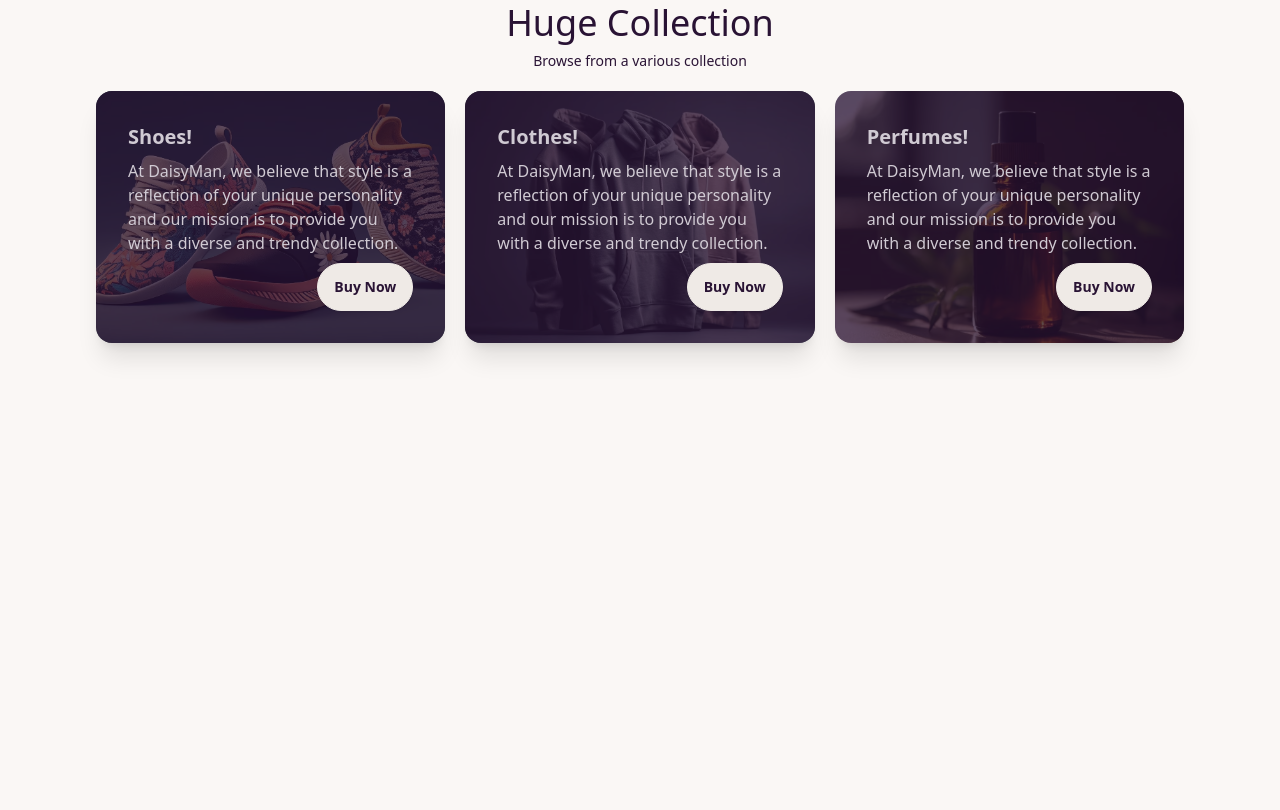
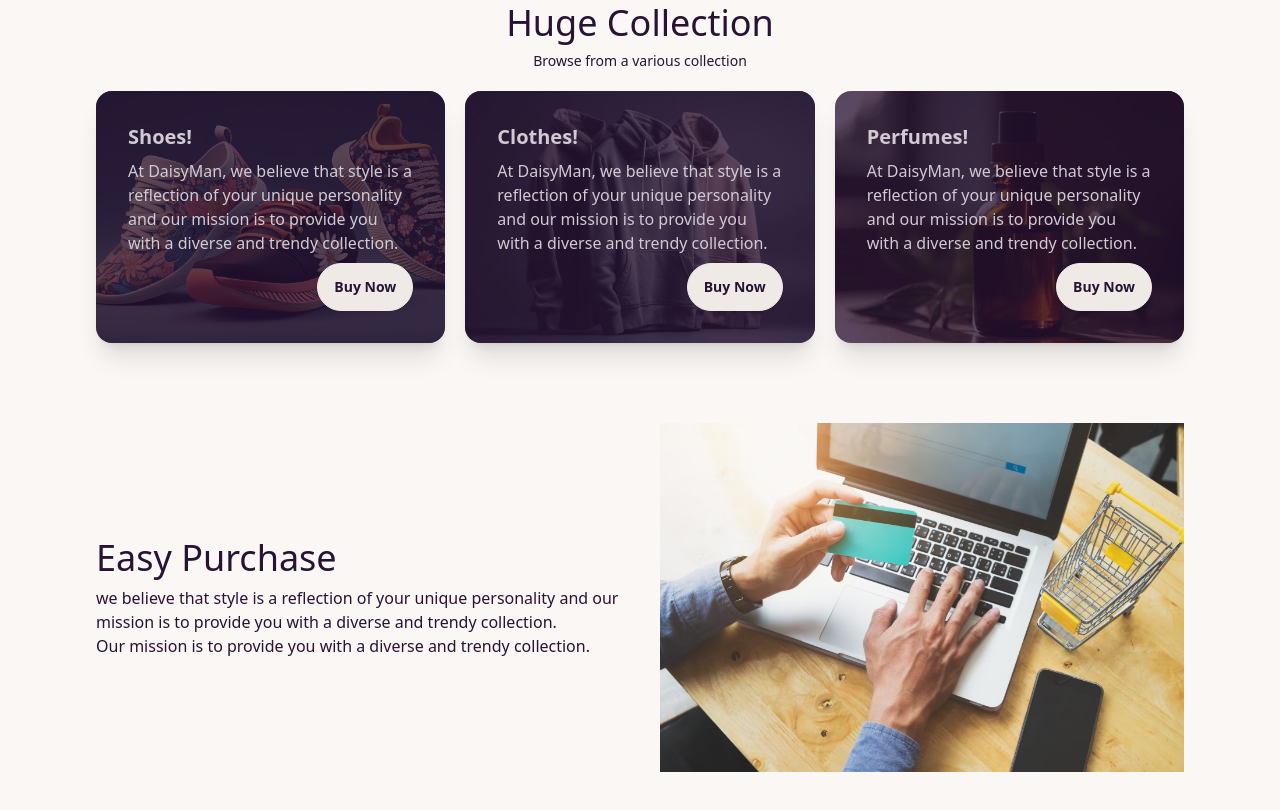
Before and after one commit to MdAfsarHossain/Daisy-First, a plain HTML site: page index.html in a window 1280 px wide. Shown: the part 857-1667 px from the top of the page. Before the commit the page ends 1260 px from the top, so only its background shows below. Drawn offline with nearby package versions, Linux system fonts and the light colour scheme.

Commit message:
Easy Purchase section code aded

```diff
--- a/index.html
+++ b/index.html
@@ -197,6 +197,28 @@
           </div>
         </div>
       </section>
+
+      <!-- Features Section -->
+      <section
+        class="max-w-screen-xl mx-auto px-8 py-5 my-10 md:px-16 lg:px-24"
+      >
+        <div class="flex flex-col md:flex-row gap-10 items-center">
+          <div class="flex-1">
+            <h1 class="text-2xl md:text-4xl mb-2">Easy Purchase</h1>
+            <p>
+              we believe that style is a reflection of your unique personality
+              and our mission is to provide you with a diverse and trendy
+              collection.
+              <br />
+              Our mission is to provide you with a diverse and trendy
+              collection.
+            </p>
+          </div>
+          <div class="flex-1">
+            <img src="./images/easy-purchase.avif" alt="" />
+          </div>
+        </div>
+      </section>
     </main>
   </body>
 </html>
```
